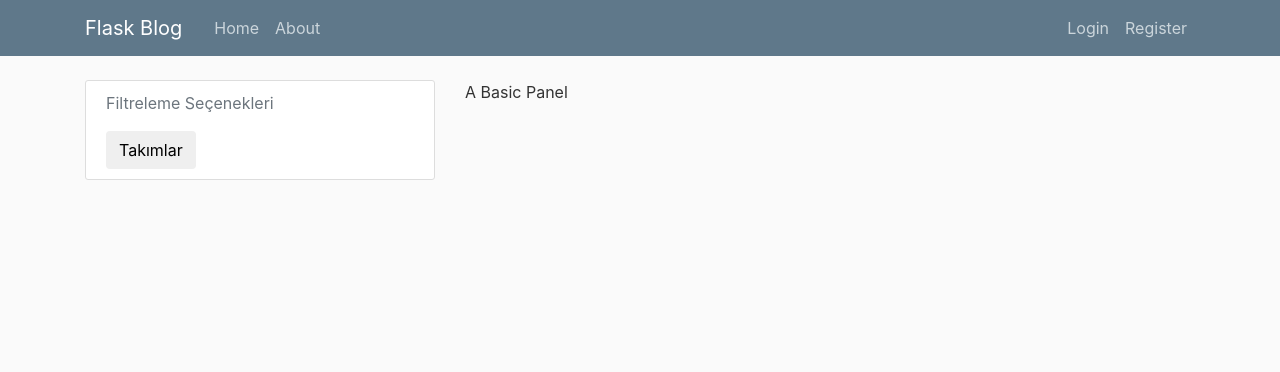
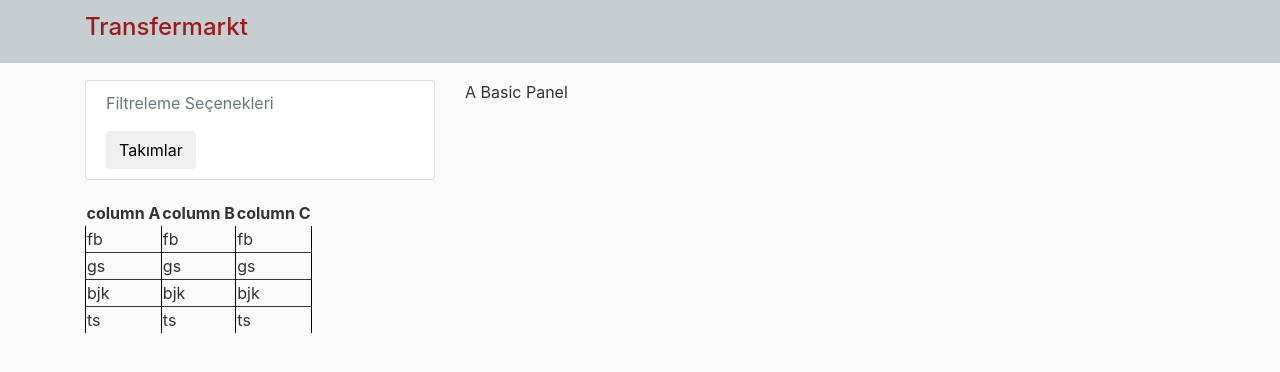
Before and after one commit to erkamakcinar/transfrmarkv2, a Flask app: page / in a window 1280 px wide. Shown: the top 372 px of the page. Run offline with Flask 2, Linux system fonts and the light colour scheme; some libraries are stand-ins or nearby versions.

Commit message:
home.html updated

```diff
--- a/server.py
+++ b/server.py
@@ -1,11 +1,11 @@
 from flask import Flask,render_template, url_for
 
 app = Flask(__name__)
-
+teams = ["fb", "gs", "bjk", "ts"]
 x=8
 @app.route("/")
 def home():
-    return render_template('home.html', title='Best Football Site', x=x)
+    return render_template('home.html', title='Best Football Site', teams=teams)
 
 if __name__ == '__main__':
     app.run(debug=True)
--- a/static/main.css
+++ b/static/main.css
@@ -3,13 +3,20 @@
     color: #333333;
     margin-top: 5rem;
   }
+  table {
+    border-collapse: collapse;
+  }
+  tr {
+    border: solid;
+    border-width: 1px 0;
+  }
 
   h1, h2, h3, h4, h5, h6 {
-    color: #444444;
+    color: #991b1b;
   }
 
   .bg-steel {
-    background-color: #5f788a;
+    background-color: #c7ced2;
   }
 
   .site-header .navbar-nav .nav-link {
--- a/templates/home.html
+++ b/templates/home.html
@@ -1,8 +1,94 @@
 {% extends "layout.html" %}
-{% block content %}
-    <h1>HomePage</h1>
-{% endblock content %}
+{% block  Navbar %}
+    <!-- Navbar -->
+    <header class="site-header">
+        <nav class="navbar navbar-expand-md navbar-dark bg-steel fixed-top">
+            <div class="container">
+                <a class="navbar-brand mr-4" href="/"> <h4> Transfermarkt </h4></a>
+                <button class="navbar-toggler" type="button" data-toggle="collapse" data-target="#navbarToggle"
+                    aria-controls="navbarToggle" aria-expanded="false" aria-label="Toggle navigation">
+                    <span class="navbar-toggler-icon"></span>
+                </button>
+                <div class="collapse navbar-collapse" id="navbarToggle">
+                </div>
+            </div>
+        </nav>
+    </header>
+{% endblock Navbar %}
 
-{% block content2 %}
-    <p>Home21 - {{x}}</p>
-{% endblock content2 %}
+{% block main %}
+<main role="main" class="container">
+    <div class="row">
+        <div class="col-md-4">
+            <div class="content-section">
+                <p class='text-muted'>Filtreleme Seçenekleri</p>
+                <button type="button" class="btn" data-toggle="collapse" data-target="#takım">Takımlar</button>
+                <div id="takım" class="collapse">
+                    {% for i in range( teams|length) %}
+                    <div class="form-check">
+                        <input type="checkbox" class="form-check-input" id="takim1" name="fenerbahçe" value="something">
+                        <label class="form-check-label" for="check1"> {{ teams[i] }}</label>
+                    </div>
+                    {% endfor %}
+                </div>
+            </div>
+        </div>
+        <div class="col-md-8">
+            <div class="panel panel-default">
+                <div class="panel-body">A Basic Panel</div>
+            </div>
+        </div>
+</main>
+{% endblock main %}
+
+{% block  table %}
+<div class="container">
+    <table id="table"
+        data-toggle="table"
+        data-filter-control="true"
+        data-show-search-clear-button="true"
+        data-sortable="true"
+        classes="table-sm"
+        data-pagination="true"
+        data-show-columns="true"
+        data-show-columns-toggle-all="true"
+        class="table-responsive">
+        <thead>
+            <tr>
+                <th data-field="columnA" data-filter-control="input" data-sortable="true">column A</th>
+                <th data-field="columnB" data-filter-control="select" data-sortable="true">column B</th>
+                <th data-field="columnC" data-filter-control="input" data-sortable="true">column C</th>
+            </tr>
+        </thead>
+        <tbody>
+            {% for row in teams %}
+            <tr>
+                <td>{{ row }}</td>
+                <td>{{ row }}</td>
+                <td>{{ row }}</td>
+            </tr>
+            {% endfor %}
+        </tbody>
+    </table>
+    <style>
+        table {
+          border-collapse: collapse;
+
+        }
+        tr {
+          border: solid;
+          border-width: 1px 0;
+        }
+        tr:first-child {
+            border-top: none;
+        }
+        tr:last-child {
+            border-bottom: none;
+        }
+        table td {
+            border-left: 1px solid #000;
+            border-right: 1px solid #000;
+        }
+        </style>
+</div>
+{% endblock table %}
--- a/templates/layout.html
+++ b/templates/layout.html
@@ -21,55 +21,9 @@
 </head>
 
 <body>
-
-    <!-- Navbar -->
-    <header class="site-header">
-        <nav class="navbar navbar-expand-md navbar-dark bg-steel fixed-top">
-            <div class="container">
-                <a class="navbar-brand mr-4" href="/">Flask Blog</a>
-                <button class="navbar-toggler" type="button" data-toggle="collapse" data-target="#navbarToggle"
-                    aria-controls="navbarToggle" aria-expanded="false" aria-label="Toggle navigation">
-                    <span class="navbar-toggler-icon"></span>
-                </button>
-                <div class="collapse navbar-collapse" id="navbarToggle">
-                    <div class="navbar-nav mr-auto">
-                        <a class="nav-item nav-link" href="/">Home</a>
-                        <a class="nav-item nav-link" href="/about">About</a>
-                    </div>
-                    <!-- Navbar Right Side -->
-                    <div class="navbar-nav">
-                        <a class="nav-item nav-link" href="/login">Login</a>
-                        <a class="nav-item nav-link" href="/register">Register</a>
-                    </div>
-                </div>
-            </div>
-        </nav>
-    </header>
-
-    <main role="main" class="container">
-        <div class="row">
-            <div class="col-md-4">
-                <div class="content-section">
-                    <p class='text-muted'>Filtreleme Seçenekleri</p>
-                    <button type="button" class="btn" data-toggle="collapse" data-target="#takım">Takımlar</button>
-                    <div id="takım" class="collapse">
-                        <div class="form-check">
-                            <input type="checkbox" class="form-check-input" id="takim1" name="fenerbahçe" value="something" checked>
-                            <label class="form-check-label" for="check1">Fenerbahçe</label>
-                        </div>
-                        <div class="form-check">
-                            <input type="checkbox" class="form-check-input" id="takim2" name="galatasaray" value="something" checked>
-                            <label class="form-check-label" for="check1">Galatasaray</label>
-                        </div>
-                    </div>
-                </div>
-            </div>
-            <div class="col-md-8">
-                <div class="panel panel-default">
-                    <div class="panel-body">A Basic Panel</div>
-                </div>
-            </div>
-    </main>
+    {% block  Navbar %}{% endblock Navbar %}
+    {% block main %}{% endblock main %}
+    {% block  table %}{% endblock table %}
 
     <!-- Optional JavaScript -->
     <!-- jQuery first, then Popper.js, then Bootstrap JS -->
```
